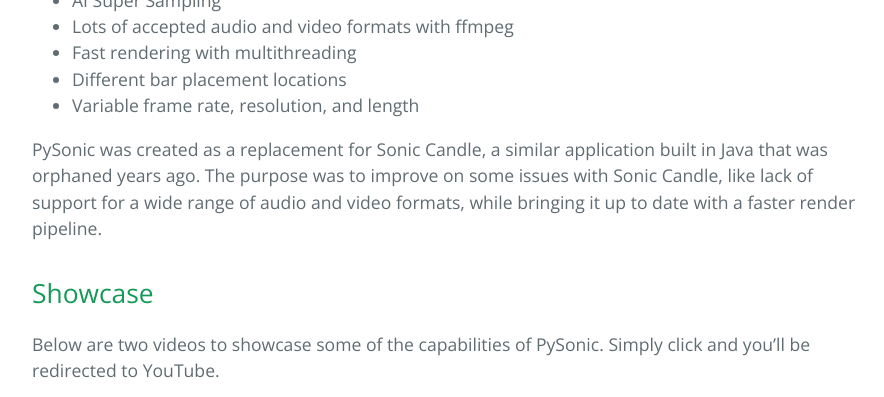
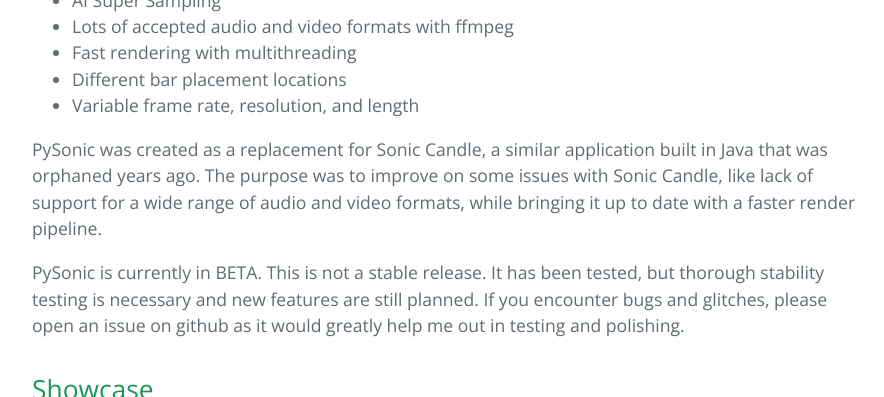
Before and after one commit to JKeller45/PySonic, a Jekyll site: the page built from index.md, in a window 1280 px wide and 900 px high, scrolled down 746 px, cut to the strip 0-397 px from the top of the window. Shown: the whole strip, without its empty margins (192-1076 px from the left). Built offline with Jekyll 4.4.1, drawn with Linux system fonts in a browser that asks for light colours; our own code applies the rules of GitHub Pages for plain Markdown files.

Commit message:
Beta disclaimer

```diff
--- a/index.md
+++ b/index.md
@@ -19,6 +19,8 @@
 
 PySonic was created as a replacement for Sonic Candle, a similar application built in Java that was orphaned years ago. The purpose was to improve on some issues with Sonic Candle, like lack of support for a wide range of audio and video formats, while bringing it up to date with a faster render pipeline.
 
+PySonic is currently in BETA. This is not a stable release. It has been tested, but thorough stability testing is necessary and new features are still planned. If you encounter bugs and glitches, please open an issue on github as it would greatly help me out in testing and polishing.
+
 ## Showcase
 
 Below are two videos to showcase some of the capabilities of PySonic. Simply click and you'll be redirected to YouTube.
```
